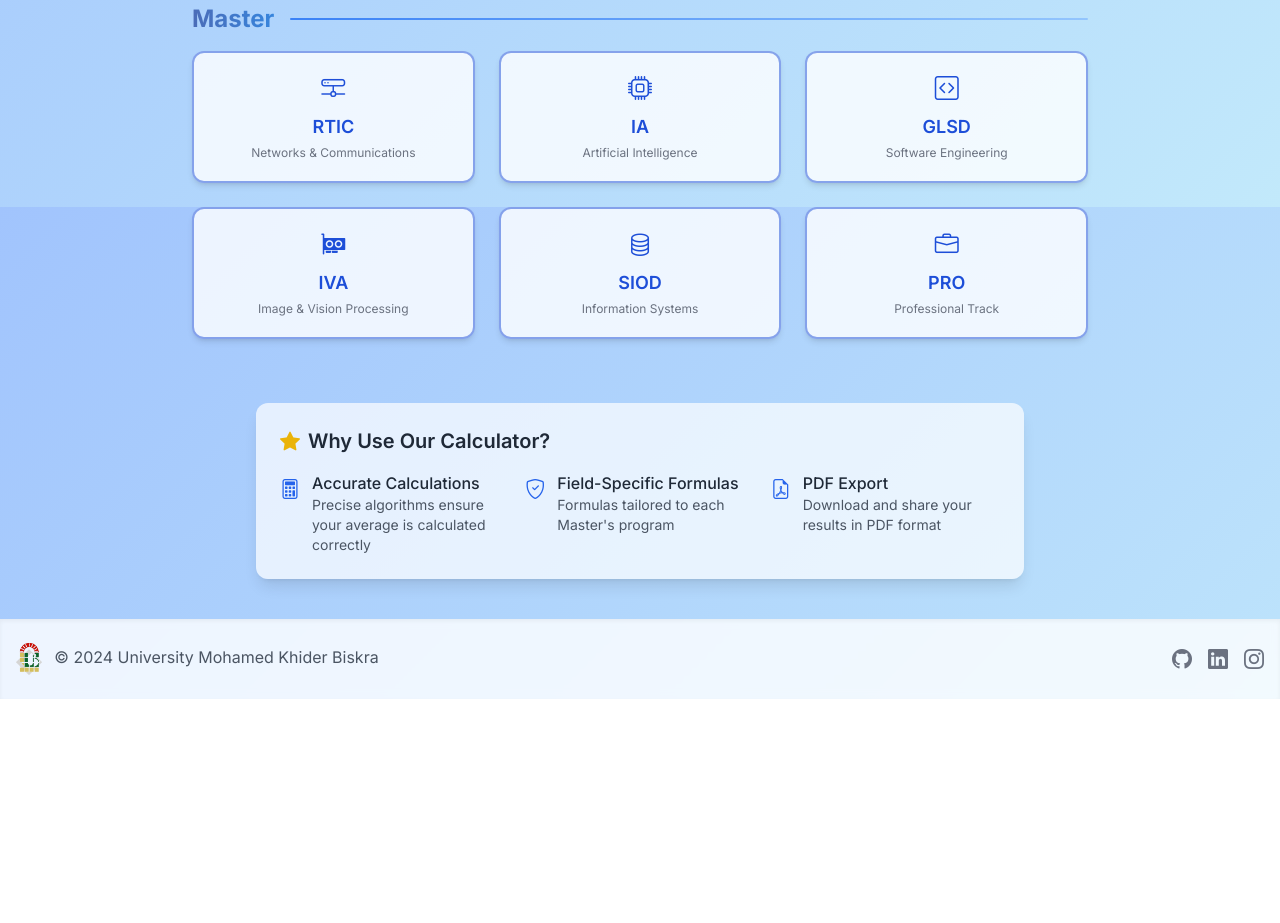
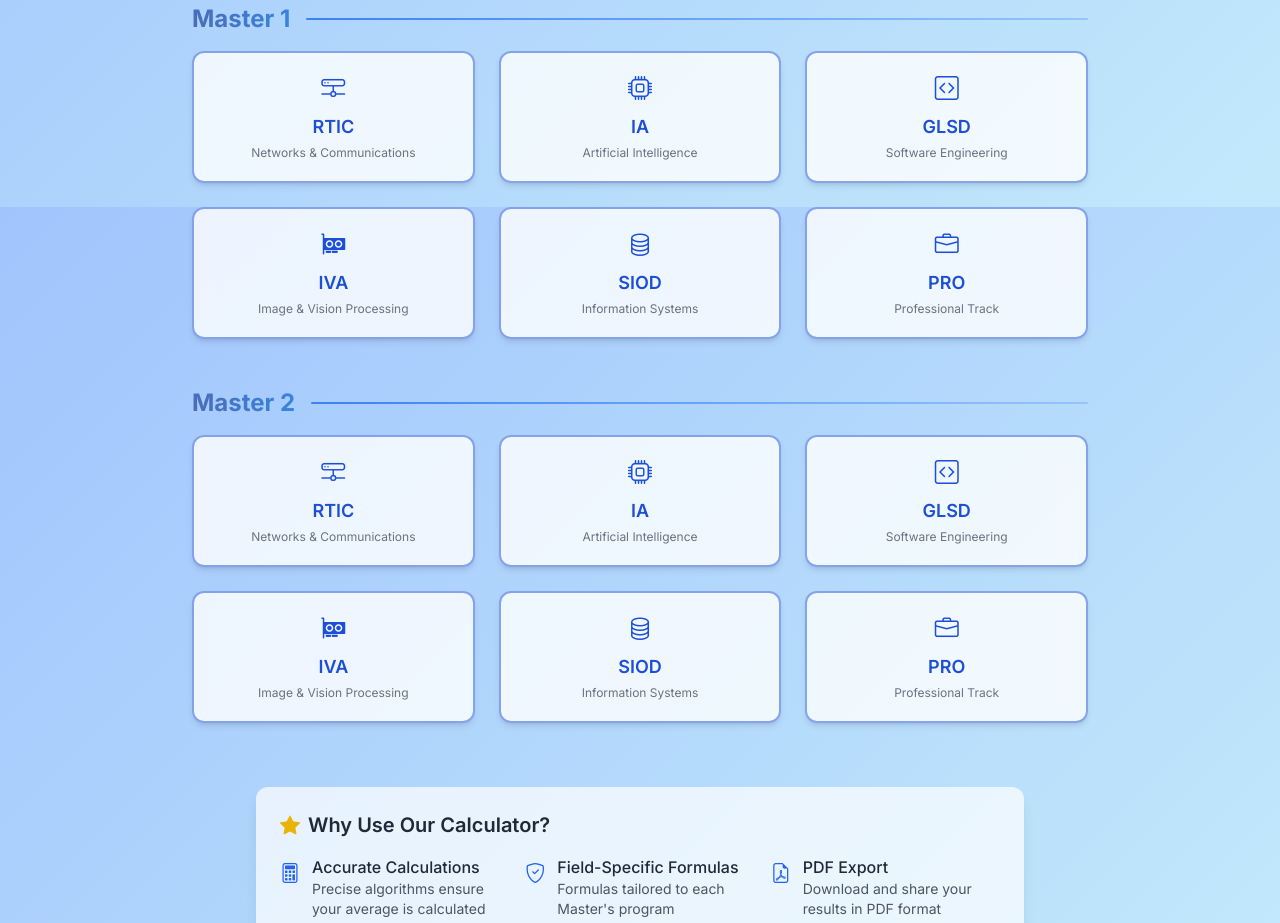
Before and after one commit to Moh20All/Avg_calculator, a plain HTML site: page index.html in a window 1280 px wide. Shown: the part 593-1516 px from the top of the page. Before the commit the page ends 1292 px from the top, so only its background shows below. Drawn offline with nearby package versions, Linux system fonts and the light colour scheme.

Commit message:
added M2 RTIC

```diff
--- a/index.html
+++ b/index.html
@@ -1,5 +1,6 @@
 <!DOCTYPE html>
 <html lang="en">
+
 <head>
   <meta charset="UTF-8">
   <meta name="viewport" content="width=device-width, initial-scale=1.0">
@@ -96,6 +97,7 @@
         opacity: 0;
         transform: translateY(20px);
       }
+
       to {
         opacity: 1;
         transform: translateY(0);
@@ -106,10 +108,21 @@
       animation: fadeInUp 0.6s ease-out forwards;
     }
 
-    .animate-delay-1 { animation-delay: 0.1s; }
-    .animate-delay-2 { animation-delay: 0.2s; }
-    .animate-delay-3 { animation-delay: 0.3s; }
-    .animate-delay-4 { animation-delay: 0.4s; }
+    .animate-delay-1 {
+      animation-delay: 0.1s;
+    }
+
+    .animate-delay-2 {
+      animation-delay: 0.2s;
+    }
+
+    .animate-delay-3 {
+      animation-delay: 0.3s;
+    }
+
+    .animate-delay-4 {
+      animation-delay: 0.4s;
+    }
 
     .nav-link {
       position: relative;
@@ -131,6 +144,7 @@
     }
   </style>
 </head>
+
 <body class="gradient-bg text-gray-800 flex flex-col min-h-screen">
   <!-- Navigation Bar -->
   <nav class="bg-white/90 backdrop-blur-sm shadow-lg fixed w-full top-0 z-10">
@@ -138,28 +152,37 @@
       <!-- Logo -->
       <div class="flex items-center space-x-3">
         <div class="relative group">
-          <img src="UMKBiskra_Logo.png" alt="UMKB Logo" class="h-10 transition-transform duration-300 group-hover:scale-110">
-          <div class="absolute inset-0 rounded-full bg-blue-500/20 scale-0 group-hover:scale-100 transition-transform duration-300"></div>
+          <img src="UMKBiskra_Logo.png" alt="UMKB Logo"
+            class="h-10 transition-transform duration-300 group-hover:scale-110">
+          <div
+            class="absolute inset-0 rounded-full bg-blue-500/20 scale-0 group-hover:scale-100 transition-transform duration-300">
+          </div>
         </div>
         <div class="relative group">
           <img src="core.png" alt="UMKB Logo" class="h-10 transition-transform duration-300 group-hover:scale-110">
-          <div class="absolute inset-0 rounded-full bg-blue-500/20 scale-0 group-hover:scale-100 transition-transform duration-300"></div>
+          <div
+            class="absolute inset-0 rounded-full bg-blue-500/20 scale-0 group-hover:scale-100 transition-transform duration-300">
+          </div>
         </div>
         <h1 class="text-lg font-bold text-gradient">University Mohamed Khider Biskra</h1>
       </div>
 
       <!-- Navigation Links -->
       <div class="hidden md:flex items-center space-x-8">
-        <a href="#" class="nav-link text-gray-700 hover:text-blue-700 font-medium transition duration-200 flex items-center">
+        <a href="#"
+          class="nav-link text-gray-700 hover:text-blue-700 font-medium transition duration-200 flex items-center">
           <i class="bi bi-house-door mr-1"></i> Home
         </a>
-        <a href="contact.html" class="nav-link text-gray-700 hover:text-blue-700 font-medium transition duration-200 flex items-center">
+        <a href="contact.html"
+          class="nav-link text-gray-700 hover:text-blue-700 font-medium transition duration-200 flex items-center">
           <i class="bi bi-envelope mr-1"></i> Contact
         </a>
-        <a href="About.html" class="nav-link text-gray-700 hover:text-blue-700 font-medium transition duration-200 flex items-center">
+        <a href="About.html"
+          class="nav-link text-gray-700 hover:text-blue-700 font-medium transition duration-200 flex items-center">
           <i class="bi bi-info-circle mr-1"></i> About
         </a>
-        <a href="https://moh20all.github.io/Portofolio-2024/" target="_blank" class="nav-link text-gray-700 hover:text-blue-700 font-medium transition duration-200 flex items-center">
+        <a href="https://moh20all.github.io/Portofolio-2024/" target="_blank"
+          class="nav-link text-gray-700 hover:text-blue-700 font-medium transition duration-200 flex items-center">
           <i class="bi bi-briefcase mr-1"></i> Portfolio
         </a>
       </div>
@@ -187,19 +210,25 @@
       </div>
 
       <div class="grid grid-cols-1 sm:grid-cols-3 gap-6">
-        <button class="field-button bg-white/80 backdrop-blur-sm border-2 border-blue-700/50 text-blue-700 py-5 px-4 rounded-xl shadow-md hover:shadow-xl hover:border-blue-700 hover-scale flex flex-col items-center justify-center transition duration-300" onclick="navigateToLicense('L1')">
+        <button
+          class="field-button bg-white/80 backdrop-blur-sm border-2 border-blue-700/50 text-blue-700 py-5 px-4 rounded-xl shadow-md hover:shadow-xl hover:border-blue-700 hover-scale flex flex-col items-center justify-center transition duration-300"
+          onclick="navigateToLicense('L1')">
           <i class="bi bi-1-circle-fill text-2xl mb-2"></i>
           <span class="font-semibold text-lg">License 1</span>
           <span class="text-xs text-gray-500 mt-1">First Year</span>
         </button>
 
-        <button class="field-button bg-white/80 backdrop-blur-sm border-2 border-blue-700/50 text-blue-700 py-5 px-4 rounded-xl shadow-md hover:shadow-xl hover:border-blue-700 hover-scale flex flex-col items-center justify-center transition duration-300" onclick="navigateToLicense('L2')">
+        <button
+          class="field-button bg-white/80 backdrop-blur-sm border-2 border-blue-700/50 text-blue-700 py-5 px-4 rounded-xl shadow-md hover:shadow-xl hover:border-blue-700 hover-scale flex flex-col items-center justify-center transition duration-300"
+          onclick="navigateToLicense('L2')">
           <i class="bi bi-2-circle-fill text-2xl mb-2"></i>
           <span class="font-semibold text-lg">License 2</span>
           <span class="text-xs text-gray-500 mt-1">Second Year</span>
         </button>
 
-        <button class="field-button bg-white/80 backdrop-blur-sm border-2 border-blue-700/50 text-blue-700 py-5 px-4 rounded-xl shadow-md hover:shadow-xl hover:border-blue-700 hover-scale flex flex-col items-center justify-center transition duration-300" onclick="navigateToLicense('L3')">
+        <button
+          class="field-button bg-white/80 backdrop-blur-sm border-2 border-blue-700/50 text-blue-700 py-5 px-4 rounded-xl shadow-md hover:shadow-xl hover:border-blue-700 hover-scale flex flex-col items-center justify-center transition duration-300"
+          onclick="navigateToLicense('L3')">
           <i class="bi bi-3-circle-fill text-2xl mb-2"></i>
           <span class="font-semibold text-lg">License 3</span>
           <span class="text-xs text-gray-500 mt-1">Third Year</span>
@@ -207,45 +236,115 @@
       </div>
     </div>
 
-    <!-- Master Section -->
-    <div class="w-full max-w-4xl animate-fadeInUp animate-delay-2">
+    <!-- Master 1 Section -->
+    <div class="w-full max-w-4xl animate-fadeInUp animate-delay-2 mb-12">
       <div class="flex items-center mb-4">
-        <h2 class="text-2xl font-bold text-gray-800"><span class="text-gradient">Master</span></h2>
+        <h2 class="text-2xl font-bold text-gray-800"><span class="text-gradient">Master 1</span></h2>
         <div class="flex-grow h-0.5 ml-4 bg-gradient-to-r from-blue-500 to-blue-300 rounded-full"></div>
       </div>
 
       <div class="grid grid-cols-2 sm:grid-cols-3 gap-6 w-full">
-        <button class="field-button bg-white/80 backdrop-blur-sm border-2 border-blue-700/50 text-blue-700 py-5 px-4 rounded-xl shadow-md hover:shadow-xl hover:border-blue-700 hover-scale flex flex-col items-center justify-center transition duration-300" onclick="navigateTo('RTIC')">
+        <button
+          class="field-button bg-white/80 backdrop-blur-sm border-2 border-blue-700/50 text-blue-700 py-5 px-4 rounded-xl shadow-md hover:shadow-xl hover:border-blue-700 hover-scale flex flex-col items-center justify-center transition duration-300"
+          onclick="navigateTo('RTIC')">
           <i class="bi bi-hdd-network text-2xl mb-2"></i>
           <span class="font-semibold text-lg">RTIC</span>
           <span class="text-xs text-gray-500 mt-1">Networks & Communications</span>
         </button>
 
-        <button class="field-button bg-white/80 backdrop-blur-sm border-2 border-blue-700/50 text-blue-700 py-5 px-4 rounded-xl shadow-md hover:shadow-xl hover:border-blue-700 hover-scale flex flex-col items-center justify-center transition duration-300" onclick="navigateTo('IA')">
+        <button
+          class="field-button bg-white/80 backdrop-blur-sm border-2 border-blue-700/50 text-blue-700 py-5 px-4 rounded-xl shadow-md hover:shadow-xl hover:border-blue-700 hover-scale flex flex-col items-center justify-center transition duration-300"
+          onclick="navigateTo('IA')">
           <i class="bi bi-cpu text-2xl mb-2"></i>
           <span class="font-semibold text-lg">IA</span>
           <span class="text-xs text-gray-500 mt-1">Artificial Intelligence</span>
         </button>
 
-        <button class="field-button bg-white/80 backdrop-blur-sm border-2 border-blue-700/50 text-blue-700 py-5 px-4 rounded-xl shadow-md hover:shadow-xl hover:border-blue-700 hover-scale flex flex-col items-center justify-center transition duration-300" onclick="navigateTo('GLSD')">
+        <button
+          class="field-button bg-white/80 backdrop-blur-sm border-2 border-blue-700/50 text-blue-700 py-5 px-4 rounded-xl shadow-md hover:shadow-xl hover:border-blue-700 hover-scale flex flex-col items-center justify-center transition duration-300"
+          onclick="navigateTo('GLSD')">
           <i class="bi bi-code-square text-2xl mb-2"></i>
           <span class="font-semibold text-lg">GLSD</span>
           <span class="text-xs text-gray-500 mt-1">Software Engineering</span>
         </button>
 
-        <button class="field-button bg-white/80 backdrop-blur-sm border-2 border-blue-700/50 text-blue-700 py-5 px-4 rounded-xl shadow-md hover:shadow-xl hover:border-blue-700 hover-scale flex flex-col items-center justify-center transition duration-300" onclick="navigateTo('IVA')">
+        <button
+          class="field-button bg-white/80 backdrop-blur-sm border-2 border-blue-700/50 text-blue-700 py-5 px-4 rounded-xl shadow-md hover:shadow-xl hover:border-blue-700 hover-scale flex flex-col items-center justify-center transition duration-300"
+          onclick="navigateTo('IVA')">
           <i class="bi bi-gpu-card text-2xl mb-2"></i>
           <span class="font-semibold text-lg">IVA</span>
           <span class="text-xs text-gray-500 mt-1">Image & Vision Processing</span>
         </button>
 
-        <button class="field-button bg-white/80 backdrop-blur-sm border-2 border-blue-700/50 text-blue-700 py-5 px-4 rounded-xl shadow-md hover:shadow-xl hover:border-blue-700 hover-scale flex flex-col items-center justify-center transition duration-300" onclick="navigateTo('SIOD')">
+        <button
+          class="field-button bg-white/80 backdrop-blur-sm border-2 border-blue-700/50 text-blue-700 py-5 px-4 rounded-xl shadow-md hover:shadow-xl hover:border-blue-700 hover-scale flex flex-col items-center justify-center transition duration-300"
+          onclick="navigateTo('SIOD')">
           <i class="bi bi-database text-2xl mb-2"></i>
           <span class="font-semibold text-lg">SIOD</span>
           <span class="text-xs text-gray-500 mt-1">Information Systems</span>
         </button>
 
-        <button class="field-button bg-white/80 backdrop-blur-sm border-2 border-blue-700/50 text-blue-700 py-5 px-4 rounded-xl shadow-md hover:shadow-xl hover:border-blue-700 hover-scale flex flex-col items-center justify-center transition duration-300" onclick="navigateTo('PRO')">
+        <button
+          class="field-button bg-white/80 backdrop-blur-sm border-2 border-blue-700/50 text-blue-700 py-5 px-4 rounded-xl shadow-md hover:shadow-xl hover:border-blue-700 hover-scale flex flex-col items-center justify-center transition duration-300"
+          onclick="navigateTo('PRO')">
+          <i class="bi bi-briefcase text-2xl mb-2"></i>
+          <span class="font-semibold text-lg">PRO</span>
+          <span class="text-xs text-gray-500 mt-1">Professional Track</span>
+        </button>
+      </div>
+    </div>
+
+    <!-- Master 2 Section -->
+    <div class="w-full max-w-4xl animate-fadeInUp animate-delay-3">
+      <div class="flex items-center mb-4">
+        <h2 class="text-2xl font-bold text-gray-800"><span class="text-gradient">Master 2</span></h2>
+        <div class="flex-grow h-0.5 ml-4 bg-gradient-to-r from-blue-500 to-blue-300 rounded-full"></div>
+      </div>
+
+      <div class="grid grid-cols-2 sm:grid-cols-3 gap-6 w-full">
+        <button
+          class="field-button bg-white/80 backdrop-blur-sm border-2 border-blue-700/50 text-blue-700 py-5 px-4 rounded-xl shadow-md hover:shadow-xl hover:border-blue-700 hover-scale flex flex-col items-center justify-center transition duration-300"
+          onclick="navigateTo('RTIC_M2')">
+          <i class="bi bi-hdd-network text-2xl mb-2"></i>
+          <span class="font-semibold text-lg">RTIC</span>
+          <span class="text-xs text-gray-500 mt-1">Networks & Communications</span>
+        </button>
+
+        <button
+          class="field-button bg-white/80 backdrop-blur-sm border-2 border-blue-700/50 text-blue-700 py-5 px-4 rounded-xl shadow-md hover:shadow-xl hover:border-blue-700 hover-scale flex flex-col items-center justify-center transition duration-300"
+          onclick="navigateTo('IA_M2')">
+          <i class="bi bi-cpu text-2xl mb-2"></i>
+          <span class="font-semibold text-lg">IA</span>
+          <span class="text-xs text-gray-500 mt-1">Artificial Intelligence</span>
+        </button>
+
+        <button
+          class="field-button bg-white/80 backdrop-blur-sm border-2 border-blue-700/50 text-blue-700 py-5 px-4 rounded-xl shadow-md hover:shadow-xl hover:border-blue-700 hover-scale flex flex-col items-center justify-center transition duration-300"
+          onclick="navigateTo('GLSD_M2')">
+          <i class="bi bi-code-square text-2xl mb-2"></i>
+          <span class="font-semibold text-lg">GLSD</span>
+          <span class="text-xs text-gray-500 mt-1">Software Engineering</span>
+        </button>
+
+        <button
+          class="field-button bg-white/80 backdrop-blur-sm border-2 border-blue-700/50 text-blue-700 py-5 px-4 rounded-xl shadow-md hover:shadow-xl hover:border-blue-700 hover-scale flex flex-col items-center justify-center transition duration-300"
+          onclick="navigateTo('IVA_M2')">
+          <i class="bi bi-gpu-card text-2xl mb-2"></i>
+          <span class="font-semibold text-lg">IVA</span>
+          <span class="text-xs text-gray-500 mt-1">Image & Vision Processing</span>
+        </button>
+
+        <button
+          class="field-button bg-white/80 backdrop-blur-sm border-2 border-blue-700/50 text-blue-700 py-5 px-4 rounded-xl shadow-md hover:shadow-xl hover:border-blue-700 hover-scale flex flex-col items-center justify-center transition duration-300"
+          onclick="navigateTo('SIOD_M2')">
+          <i class="bi bi-database text-2xl mb-2"></i>
+          <span class="font-semibold text-lg">SIOD</span>
+          <span class="text-xs text-gray-500 mt-1">Information Systems</span>
+        </button>
+
+        <button
+          class="field-button bg-white/80 backdrop-blur-sm border-2 border-blue-700/50 text-blue-700 py-5 px-4 rounded-xl shadow-md hover:shadow-xl hover:border-blue-700 hover-scale flex flex-col items-center justify-center transition duration-300"
+          onclick="navigateTo('PRO_M2')">
           <i class="bi bi-briefcase text-2xl mb-2"></i>
           <span class="font-semibold text-lg">PRO</span>
           <span class="text-xs text-gray-500 mt-1">Professional Track</span>
@@ -340,7 +439,7 @@
     // Remove the showSemesterSelection function as we're no longer using the separate screen
 
     // Add animations when page loads
-    document.addEventListener('DOMContentLoaded', function() {
+    document.addEventListener('DOMContentLoaded', function () {
       const elements = document.querySelectorAll('.animate-fadeInUp');
       elements.forEach(el => {
         el.style.opacity = '0';
@@ -354,4 +453,5 @@
     });
   </script>
 </body>
+
 </html>
```
Also changed, not shown: Calc/script.js (+55 -9 lines).
